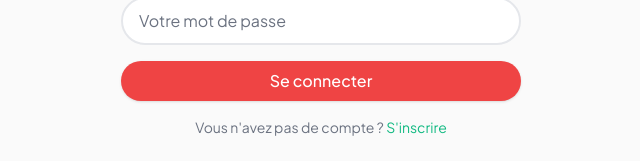
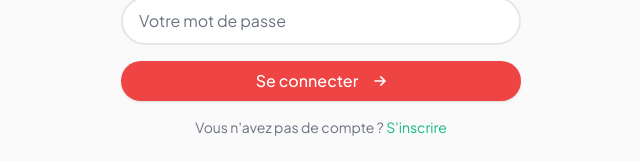
Before and after one commit to Rahim10020/focusly, a Next.js app: page /auth/signin in a window 1280 px wide. Shown: the part 411-572 px from the top of the page, without its empty margins (319-959 px from the left). Built offline with nearby package versions, Linux system fonts and the light colour scheme; no server answers.

Commit message:
ajout des fleches

```diff
--- a/src/app/auth/signin/page.tsx
+++ b/src/app/auth/signin/page.tsx
@@ -86,6 +86,9 @@ export default function SignIn() {
                         )}
                         <Button type="submit" className="w-full" disabled={loading}>
                             {loading ? 'Connexion...' : 'Se connecter'}
+                            <svg className="w-5 h-5 animate-arrow-slide" fill="none" stroke="currentColor" viewBox="0 0 24 24">
+                                <path strokeLinecap="round" strokeLinejoin="round" strokeWidth={2} d="M13 7l5 5m0 0l-5 5m5-5H6" />
+                            </svg>
                         </Button>
                     </form>
                     <div className="mt-4 text-center">
--- a/src/app/auth/signup/page.tsx
+++ b/src/app/auth/signup/page.tsx
@@ -101,6 +101,9 @@ export default function SignUp() {
                                 onClick={() => router.push('/auth/signin')}
                                 className="w-full"
                             >
+                                <svg className="w-5 h-5 animate-arrow-slide" fill="none" stroke="currentColor" viewBox="0 0 24 24">
+                                    <path strokeLinecap="round" strokeLinejoin="round" strokeWidth={2} d="M13 7l5 5m0 0l-5 5m5-5H6" />
+                                </svg>
                                 Retour à la connexion
                             </Button>
                         </div>
@@ -163,6 +166,9 @@ export default function SignUp() {
                         )}
                         <Button type="submit" className="w-full" disabled={loading}>
                             {loading ? 'Création du compte...' : 'Créer mon compte'}
+                            <svg className="w-5 h-5 animate-arrow-slide" fill="none" stroke="currentColor" viewBox="0 0 24 24">
+                                <path strokeLinecap="round" strokeLinejoin="round" strokeWidth={2} d="M13 7l5 5m0 0l-5 5m5-5H6" />
+                            </svg>
                         </Button>
                     </form>
                     <div className="mt-4 text-center">
```
